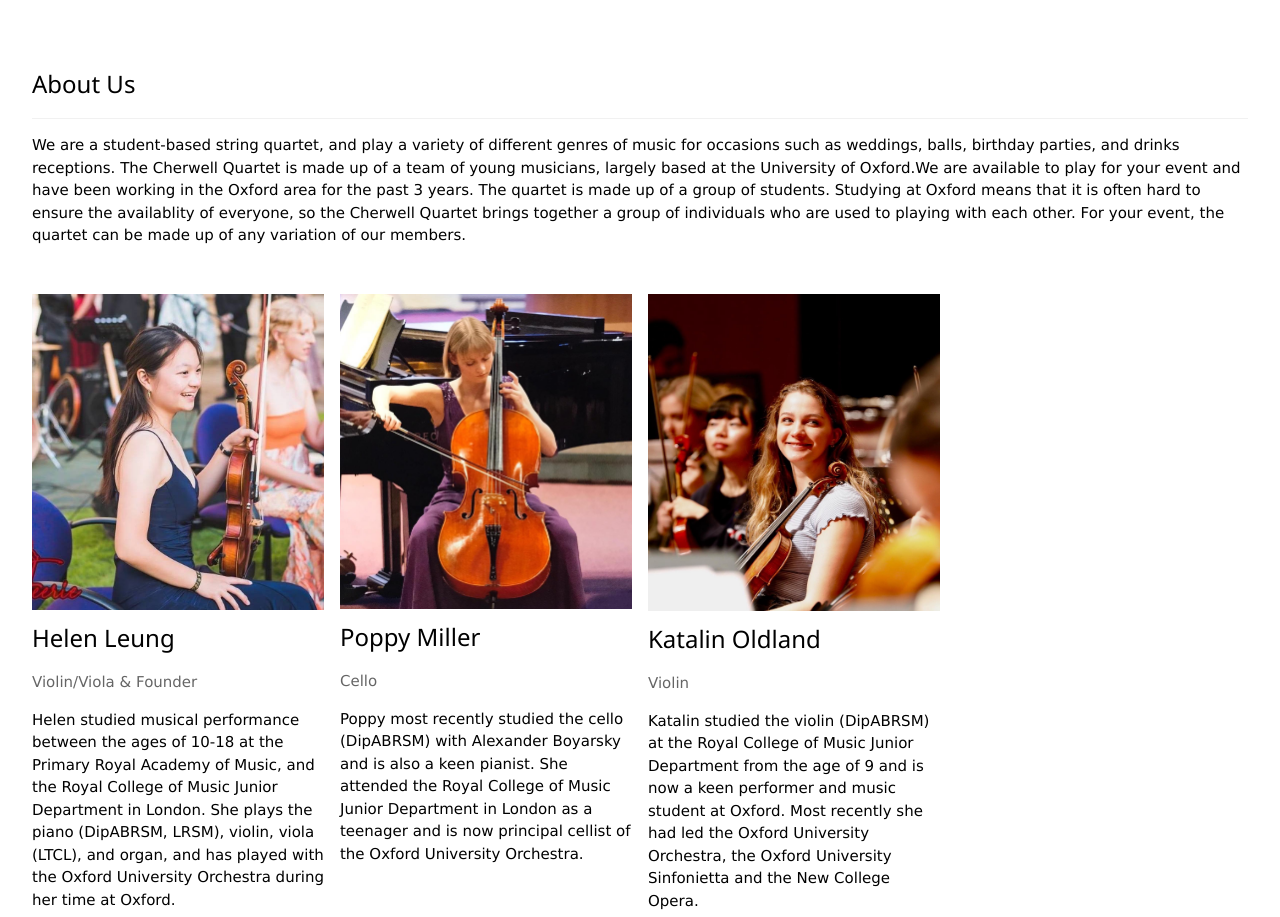
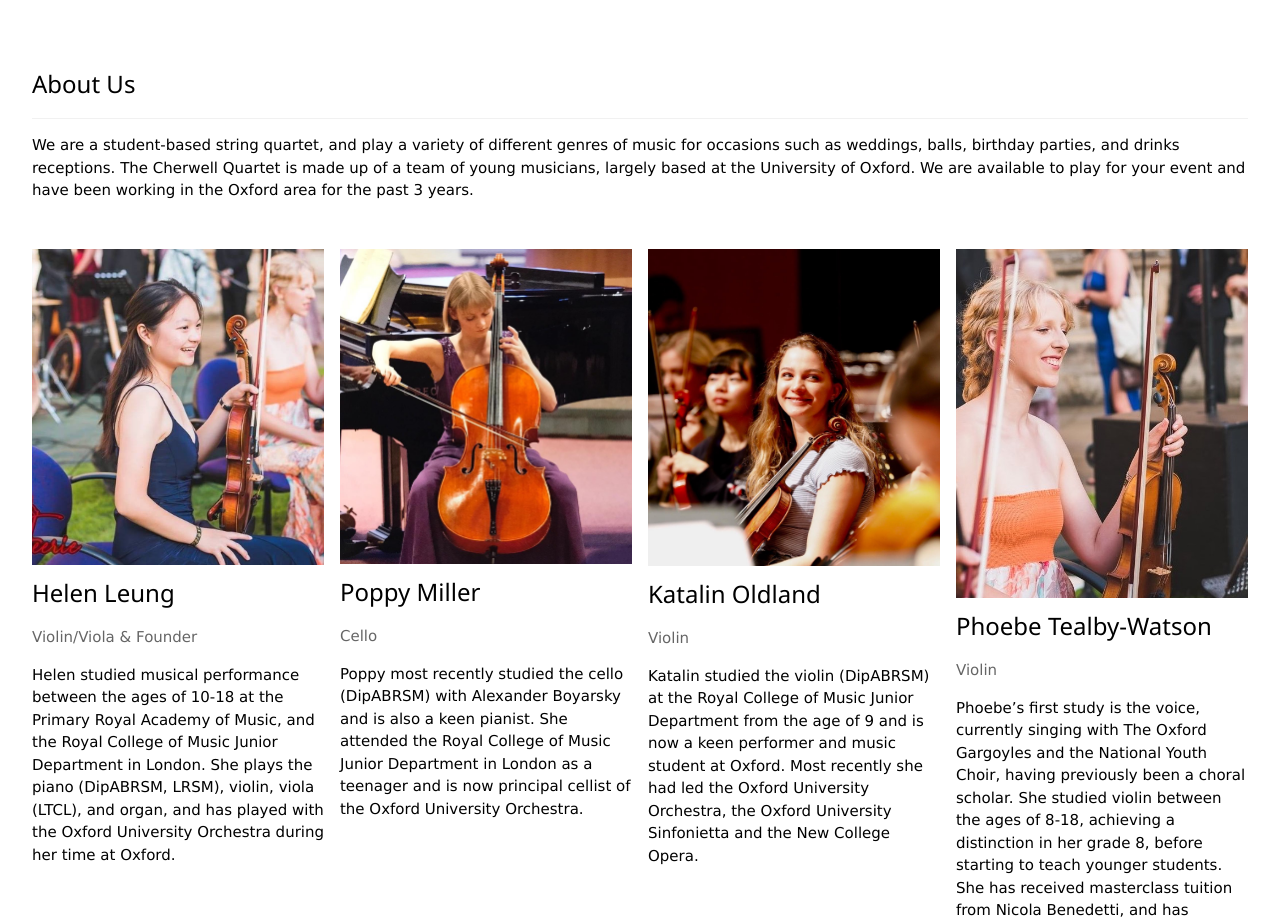
Before and after one commit to helenwl/thecherwellquartet, a plain HTML site: page index.html in a window 1280 px wide. Shown: the part 960-1877 px from the top of the page. Drawn offline with nearby package versions, Linux system fonts and the light colour scheme.

Commit message:
Update index.html

```diff
--- a/index.html
+++ b/index.html
@@ -34,7 +34,7 @@
   <!-- About Section -->
   <div class="w3-container w3-padding-32" id="about">
     <h3 class="w3-border-bottom w3-border-light-grey w3-padding-16">About Us</h3>
-    <p> We are a student-based string quartet, and play a variety of different genres of music for occasions such as weddings, balls, birthday parties, and drinks receptions. The Cherwell Quartet is made up of a team of young musicians, largely based at the University of Oxford.We are available to play for your event  and have been working in the Oxford area for the past 3 years. The quartet is made up of a group of students. Studying at Oxford means that it is often hard to ensure the availablity of everyone, so the Cherwell Quartet brings together a group of individuals who are used to playing with each other. For your event, the quartet can be made up of any variation of our members.
+    <p> We are a student-based string quartet, and play a variety of different genres of music for occasions such as weddings, balls, birthday parties, and drinks receptions. The Cherwell Quartet is made up of a team of young musicians, largely based at the University of Oxford. We are available to play for your event  and have been working in the Oxford area for the past 3 years.
     </p>
   </div>
 
@@ -60,7 +60,7 @@
       <p>Katalin studied the violin (DipABRSM) at the Royal College of Music Junior Department from the age of 9 and is now a keen performer and music student at Oxford. Most recently she had led the Oxford University Orchestra, the Oxford University Sinfonietta and the New College Opera.</p>
 
     </div>
-      <div class="w3-row-padding">
+
     <div class="w3-col l3 m6 w3-margin-bottom">
       <img src="phoebe.jpg" alt="Phoebe pic" style="width:100%">
       <h3>Phoebe Tealby-Watson</h3>
@@ -70,7 +70,7 @@
     </div>
 </div>
 <!--
-
+<div class="w3-row-padding">
 <div class="w3-col l3 m6 w3-margin-bottom">
       <img src="emily.jpg" alt="Emily pic" style="width:100%">
       <h3>Emily Boyle</h3>
```
